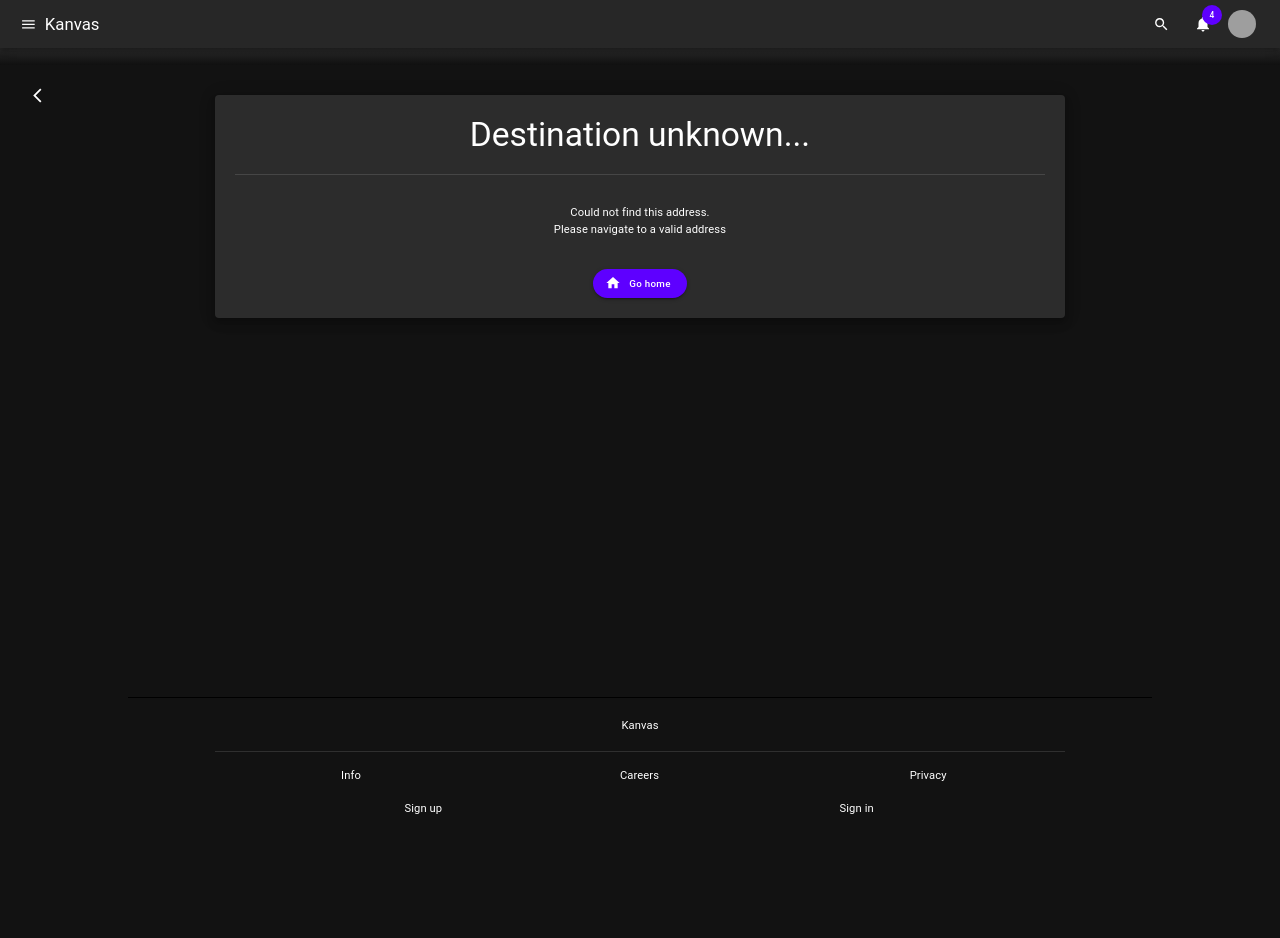
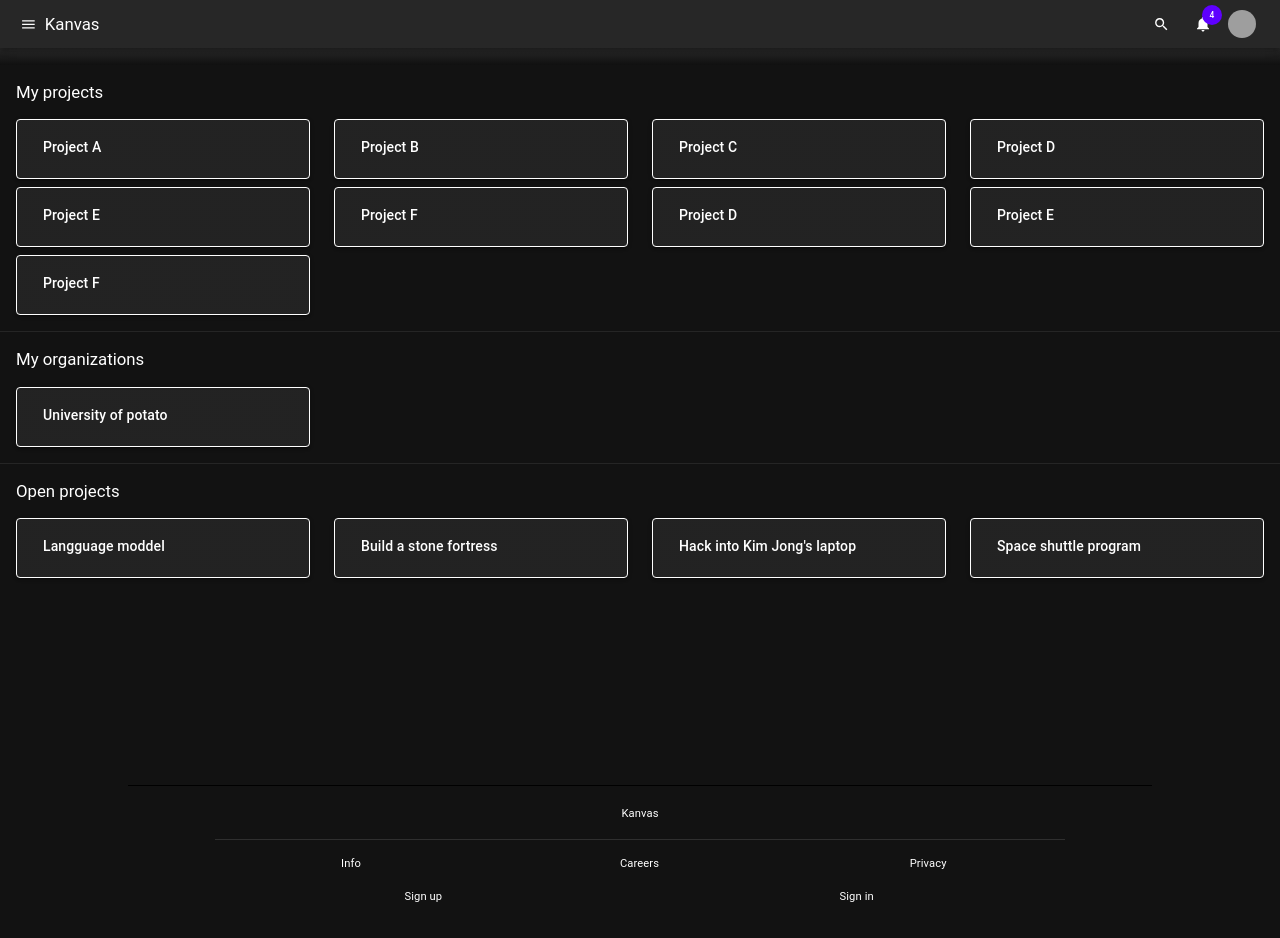
Before and after one commit to Magikarppi/kanvas, a React (Create React App) app in the folder front/: page /projects in a window 1280 px wide. Shown: the top 938 px of the page. Before the commit the page ends 878 px from the top, so only its background shows below. Built offline with nearby package versions, Linux system fonts and the light colour scheme; grey boxes are pictures that could not be loaded.

Commit message:
All projects page initial 45

```diff
--- a/front/src/App.css
+++ b/front/src/App.css
@@ -1,5 +1,9 @@
 html {
     font-size: 70%;
+}
+
+a {
+    text-decoration: none;
 }
 
 /* Home Page */
--- a/front/src/App.tsx
+++ b/front/src/App.tsx
@@ -1,4 +1,4 @@
-import React, { useState } from "react";
+import { useState } from "react";
 import { Routes, Route } from "react-router-dom";
 
 import HomePage from "./pages/NonLogin/HomePage/HomePage";
@@ -12,6 +12,7 @@
 
 import MainContainer from "./components/MainContainer/MainContainer";
 import ForgotPasswordPage from "./pages/NonLogin/ForgotPasswordPage/ForgotPasswordPage";
+import AllProjectsPage from "./pages/Project/AllProjectsPage";
 
 const App = () => {
     const user = true;
@@ -35,6 +36,7 @@
                         element={<ForgotPasswordPage />}
                     />
 
+                    <Route path="/projects" element={<AllProjectsPage />} />
                     <Route path="/profile" element={<UserProfilePage />} />
 
                     <Route path="*" element={<UnknownUrl />} />
--- /dev/null
+++ b/front/src/pages/Project/AllProjectsPage.tsx
@@ -0,0 +1,241 @@
+import {
+    Card,
+    CardContent,
+    Grid,
+    Stack,
+    Divider,
+    Typography,
+} from "@mui/material";
+import { Link } from "react-router-dom";
+
+export interface IProject {
+    id: string;
+    name: string;
+    description: string | null;
+    isPublic: boolean;
+    creationDate: Date;
+    endDate: Date | null;
+    theme: string;
+    picture: string | null;
+}
+
+export const dummyProjects: IProject[] = [
+    {
+        id: "gj9asg-gjsa9ja0gs-jgsagjj9a-gasas9g9g-gagasagas0g0",
+        name: "Project A",
+        description: "This is Project A, a dummy project.",
+        isPublic: true,
+        creationDate: new Date("2023-01-01"),
+        endDate: new Date("2023-06-30"),
+        theme: "Technology",
+        picture: "url_to_picture_project_a",
+    },
+    {
+        id: "gj9asg-gjsa9ja0gs-jgsagjj9a-gasas9g9g-gagasagas0g1",
+        name: "Project B",
+        description: null,
+        isPublic: false,
+        creationDate: new Date("2023-02-15"),
+        endDate: null,
+        theme: "Art",
+        picture: null,
+    },
+    {
+        id: "gj9asg-gjsa9ja0gs-jgsagjj9a-gasas9g9g-gagasagas0g2",
+        name: "Project C",
+        description: "Project C is another sample project.",
+        isPublic: true,
+        creationDate: new Date("2023-03-20"),
+        endDate: new Date("2023-12-31"),
+        theme: "blank",
+        picture: "url_to_picture_project_c",
+    },
+    {
+        id: "gj9asg-gjsa9ja0gs-jgsagjj9a-gasas9g9g-gagasagas0gf",
+        name: "Project D",
+        description: "Project D description goes here.",
+        isPublic: true,
+        creationDate: new Date("2023-04-10"),
+        endDate: new Date("2024-01-15"),
+        theme: "Science",
+        picture: "url_to_picture_project_d",
+    },
+    {
+        id: "gj9asg-gjsa9ja0gs-jgsagjj9a-gasas9g9g-gagasagas0gg",
+        name: "Project E",
+        description: null,
+        isPublic: false,
+        creationDate: new Date("2023-05-05"),
+        endDate: null,
+        theme: "dark",
+        picture: "url_to_picture_project_e",
+    },
+    {
+        id: "gj9asg-gjsa9ja0gs-jgsagjj9a-gasas9g9g-gagasagas0gl",
+        name: "Project F",
+        description: "Project F description goes here.",
+        isPublic: true,
+        creationDate: new Date("2023-06-20"),
+        endDate: new Date("2023-12-31"),
+        theme: "red",
+        picture: null,
+    },
+    {
+        id: "gj9asg-gjsa9ja0gs-jgsagjj9a-gapas9g9g-gagasagas0gf",
+        name: "Project D",
+        description: "Project D description goes here.",
+        isPublic: true,
+        creationDate: new Date("2023-04-10"),
+        endDate: new Date("2024-01-15"),
+        theme: "Science",
+        picture: "url_to_picture_project_d",
+    },
+    {
+        id: "gj9asg-gjsa9ja0gs-jgsagjj9a-gasaspg9g-gagasagas0gg",
+        name: "Project E",
+        description: null,
+        isPublic: false,
+        creationDate: new Date("2023-05-05"),
+        endDate: null,
+        theme: "dark",
+        picture: "url_to_picture_project_e",
+    },
+    {
+        id: "gj9asg-gjsa9ja0gs-jgsagjj9a-gpsas9g9g-gagasagas0gl",
+        name: "Project F",
+        description: "Project F description goes here.",
+        isPublic: true,
+        creationDate: new Date("2023-06-20"),
+        endDate: new Date("2023-12-31"),
+        theme: "red",
+        picture: null,
+    },
+];
+
+const dummyOrganizations = [
+    { id: "j0fsjaj-fj9saja9sfjf9sa-9fsa9s9af", name: "University of potato" },
+];
+
+const dummyOpenProjects: IProject[] = [
+    {
+        id: "gj9adg-gjsa9ja0gs-jgsagjj9a-gasas9g9g-gagasagas0gl",
+        name: "Langguage moddel",
+        description: "Project F description goes here.",
+        isPublic: true,
+        creationDate: new Date("2023-06-20"),
+        endDate: new Date("2023-12-31"),
+        theme: "red",
+        picture: null,
+    },
+    {
+        id: "gj9aag-gjsa9ja0gs-jgsagjj9a-gapas9g9g-gagasagas0gf",
+        name: "Build a stone fortress",
+        description: "Project D description goes here.",
+        isPublic: true,
+        creationDate: new Date("2023-04-10"),
+        endDate: new Date("2024-01-15"),
+        theme: "Science",
+        picture: "url_to_picture_project_d",
+    },
+    {
+        id: "gj9aqg-gjsa9ja0gs-jgsagjj9a-gasaspg9g-gagasagas0gg",
+        name: "Hack into Kim Jong's laptop",
+        description: null,
+        isPublic: false,
+        creationDate: new Date("2023-05-05"),
+        endDate: null,
+        theme: "dark",
+        picture: "url_to_picture_project_e",
+    },
+    {
+        id: "gj9aeg-gjsa9ja0gs-jgsagjj9a-gpsas9g9g-gagasagas0gl",
+        name: "Space shuttle program",
+        description: "Project F description goes here.",
+        isPublic: true,
+        creationDate: new Date("2023-06-20"),
+        endDate: new Date("2023-12-31"),
+        theme: "red",
+        picture: null,
+    },
+];
+
+const createCard = (output: string) => (
+    <Card
+        elevation={2}
+        sx={{
+            height: "60px",
+            pl: "10px",
+            pr: "10px",
+            border: "1px solid #ffff",
+            "&:hover": {
+                backgroundColor: "secondary.main",
+            },
+        }}
+    >
+        <CardContent>
+            <Typography variant="h6">{output}</Typography>
+        </CardContent>
+    </Card>
+);
+export default function AllProjectsPage() {
+    return (
+        <Stack sx={{ minHeight: "90vh" }}>
+            <Grid sx={{ width: "100%", pr: 2, pl: 2, mb: 2 }}>
+                <Typography variant="h5" sx={{ mb: 2, mt: 2 }}>
+                    My projects
+                </Typography>
+                <Grid
+                    container
+                    rowSpacing={1}
+                    columnSpacing={{ xs: 1, sm: 2, md: 3 }}
+                >
+                    {dummyProjects.map((project) => (
+                        <Grid key={project.id} item xs={12} sm={6} md={3}>
+                            <Link to={`/${project.id}`}>
+                                {createCard(project.name)}
+                            </Link>
+                        </Grid>
+                    ))}
+                </Grid>
+            </Grid>
+            <Divider light sx={{ width: "100%" }} />
+            <Grid sx={{ width: "100%", pr: 2, pl: 2, mb: 2 }}>
+                <Typography variant="h5" sx={{ mb: 2, mt: 2 }}>
+                    My organizations
+                </Typography>
+                <Grid
+                    container
+                    rowSpacing={1}
+                    columnSpacing={{ xs: 1, sm: 2, md: 3 }}
+                >
+                    {dummyOrganizations.map((organization) => (
+                        <Grid key={organization.id} item xs={12} sm={6} md={3}>
+                            <Link to={`/${organization.id}`}>
+                                {createCard(organization.name)}
+                            </Link>
+                        </Grid>
+                    ))}
+                </Grid>
+            </Grid>
+            <Divider light sx={{ height: "1px", width: "100%" }} />
+            <Grid sx={{ width: "100%", pr: 2, pl: 2, mb: 2 }}>
+                <Typography variant="h5" sx={{ mb: 2, mt: 2 }}>
+                    Open projects
+                </Typography>
+                <Grid
+                    container
+                    rowSpacing={1}
+                    columnSpacing={{ xs: 1, sm: 2, md: 3 }}
+                >
+                    {dummyOpenProjects.map((project) => (
+                        <Grid key={project.id} item xs={12} sm={6} md={3}>
+                            <Link to={`/${project.id}`}>
+                                {createCard(project.name)}
+                            </Link>
+                        </Grid>
+                    ))}
+                </Grid>
+            </Grid>
+        </Stack>
+    );
+}
```
